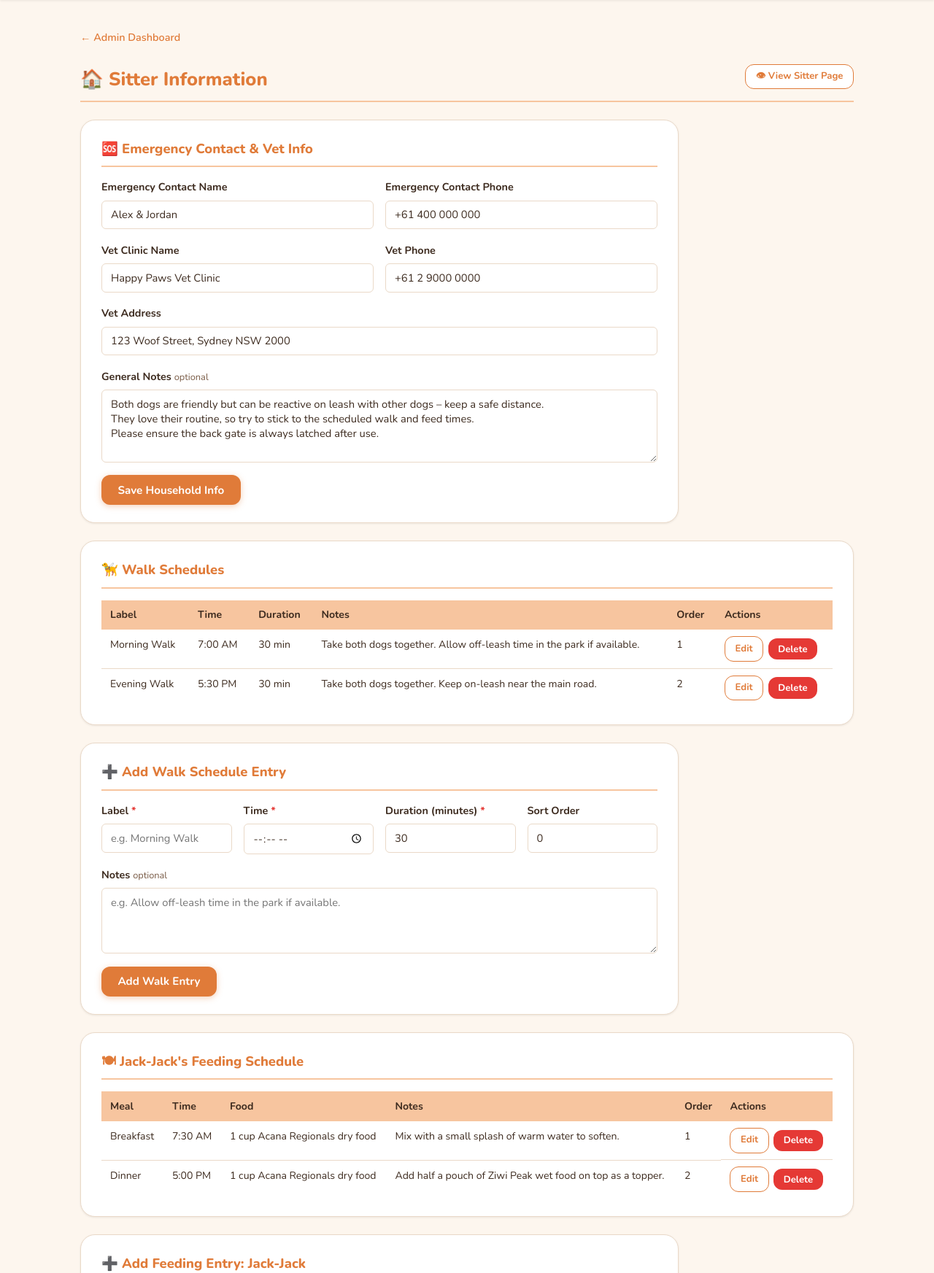
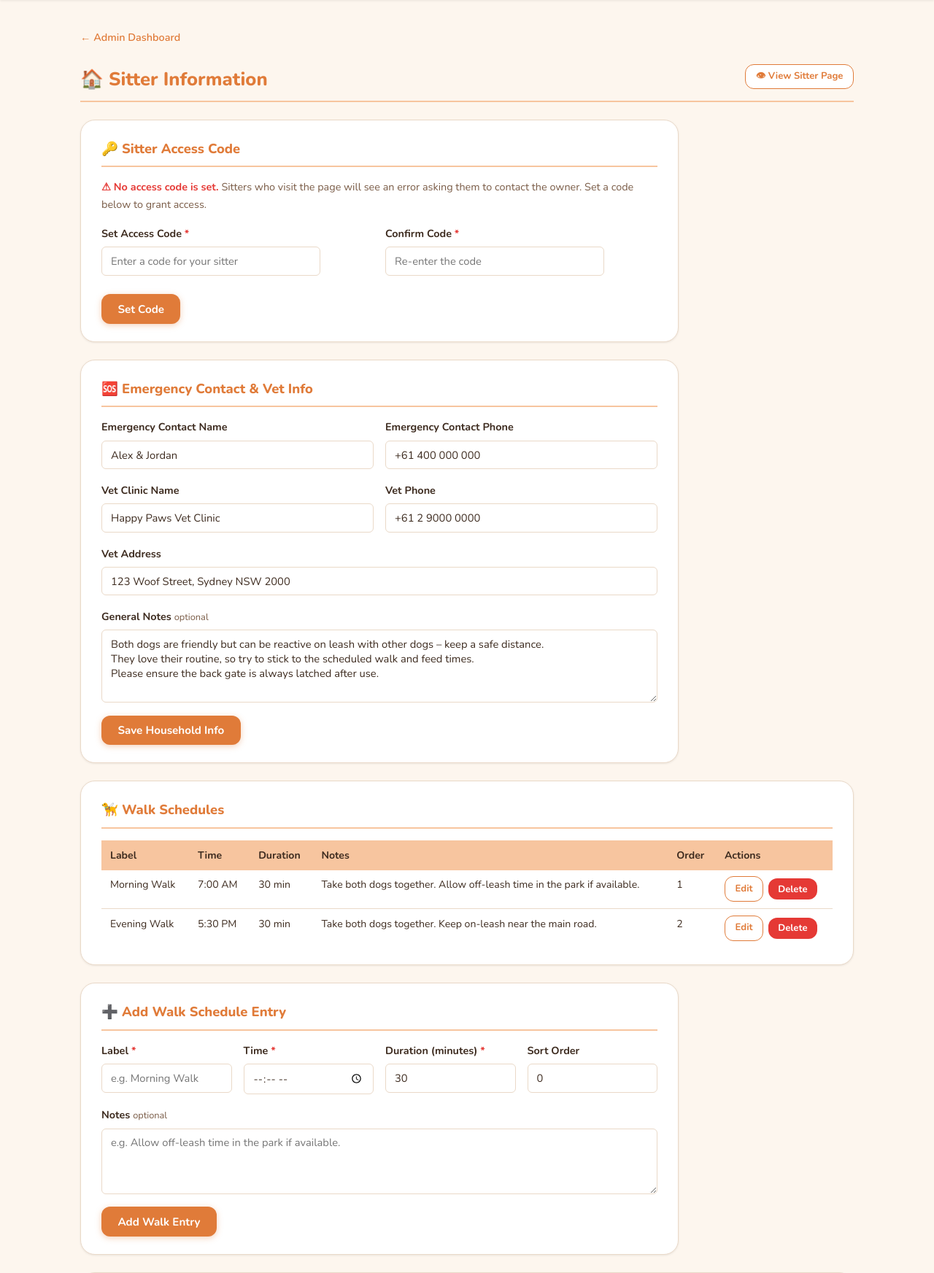
Before and after one commit to speedynoodle/noodles-pet-profile, a PHP site: page /admin/sitter_info.php in a window 1280 px wide. Shown: the part 101-1846 px from the top of the page at 73% size. Run offline with PHP 8.4, Linux system fonts and the light colour scheme; the visitor is signed in with stand-in values (Sample User, id 1); data comes from the database, SQL or seed files in the repository.

Commit message:
feat: protect Sitter Information page with owner-set access code
Agent-Logs-Url: https://github.com/speedynoodle/noodles-pet-profile/sessions/7ce67ddc-4cd2-4463-9137-426a7f49c812

Co-authored-by: speedynoodle <116410796+speedynoodle@users.noreply.github.com>

```diff
--- a/src/admin/sitter_info.php
+++ b/src/admin/sitter_info.php
@@ -48,6 +48,81 @@ require_once __DIR__ . '/../includes/header.php';
     <a href="/pages/sitter.php" class="btn btn--secondary btn--sm">👁 View Sitter Page</a>
 </div>
 
+<?php if (isset($_GET['code_saved'])): ?>
+    <div class="alert alert-success" style="margin-bottom:1.25rem">✔ Sitter access code updated successfully.</div>
+<?php elseif (isset($_GET['code_error'])): ?>
+    <div class="alert alert-error" style="margin-bottom:1.25rem">The codes did not match. Please try again.</div>
+<?php endif; ?>
+
+<!-- ======================================================
+     0. Sitter Access Code
+     ====================================================== -->
+<div class="admin-section admin-form-section">
+    <h2 class="section-heading">🔑 Sitter Access Code</h2>
+    <p style="font-size:.9rem;color:var(--color-text-muted);margin-bottom:1rem">
+        <?php if (!empty($householdInfo['sitter_access_code_hash'])): ?>
+            <span style="color:var(--color-success);font-weight:700">✔ An access code is currently set.</span>
+            Sitters must enter this code to view the sitter information page.
+        <?php else: ?>
+            <span style="color:var(--color-error);font-weight:700">⚠ No access code is set.</span>
+            Sitters who visit the page will see an error asking them to contact the owner. Set a code below to grant access.
+        <?php endif; ?>
+    </p>
+    <form method="post" action="/admin/sitter_access_code_save.php">
+        <input type="hidden" name="csrf_token" value="<?= htmlspecialchars(getCsrfToken()) ?>">
+        <div class="form-row">
+            <div class="form-group">
+                <label for="new_access_code" class="form-label">
+                    <?= !empty($householdInfo['sitter_access_code_hash']) ? 'New Access Code' : 'Set Access Code' ?>
+                    <span class="form-required">*</span>
+                </label>
+                <input
+                    type="password"
+                    id="new_access_code"
+                    name="new_access_code"
+                    class="form-input"
+                    required
+                    autocomplete="new-password"
+                    placeholder="Enter a code for your sitter"
+                    style="max-width:300px"
+                >
+            </div>
+            <div class="form-group">
+                <label for="confirm_access_code" class="form-label">
+                    Confirm Code <span class="form-required">*</span>
+                </label>
+                <input
+                    type="password"
+                    id="confirm_access_code"
+                    name="confirm_access_code"
+                    class="form-input"
+                    required
+                    autocomplete="new-password"
+                    placeholder="Re-enter the code"
+                    style="max-width:300px"
+                >
+            </div>
+        </div>
+        <div class="form-actions">
+            <button type="submit" class="btn btn--primary">
+                <?= !empty($householdInfo['sitter_access_code_hash']) ? 'Change Code' : 'Set Code' ?>
+            </button>
+        </div>
+    </form>
+    <?php if (!empty($householdInfo['sitter_access_code_hash'])): ?>
+    <form
+        method="post"
+        action="/admin/sitter_access_code_save.php"
+        onsubmit="return confirm('Are you sure? This will remove the access code and make the sitter page inaccessible until a new one is set.')"
+        style="margin-top:.75rem"
+    >
+        <input type="hidden" name="csrf_token" value="<?= htmlspecialchars(getCsrfToken()) ?>">
+        <input type="hidden" name="remove_code" value="1">
+        <button type="submit" class="btn btn--sm btn--danger">Remove Access Code</button>
+    </form>
+    <?php endif; ?>
+</div>
+
 <!-- ======================================================
      1. Household Info
      ====================================================== -->
@@ -55,7 +130,6 @@ require_once __DIR__ . '/../includes/header.php';
     <h2 class="section-heading">🆘 Emergency Contact &amp; Vet Info</h2>
     <form method="post" action="/admin/sitter_info_save.php">
         <input type="hidden" name="csrf_token" value="<?= htmlspecialchars(getCsrfToken()) ?>">
-
         <div class="form-row">
             <div class="form-group">
                 <label for="emergency_contact_name" class="form-label">Emergency Contact Name</label>
--- a/src/assets/css/style.css
+++ b/src/assets/css/style.css
@@ -521,9 +521,12 @@ a:hover { text-decoration: underline; }
     margin-bottom: .75rem;
 }
 
-.sitter-hero__edit {
-    display: inline-block;
-    margin-top: .25rem;
+.sitter-hero__actions {
+    display: flex;
+    gap: .6rem;
+    justify-content: center;
+    flex-wrap: wrap;
+    margin-top: .5rem;
 }
 
 /* ----- Sitter Cards Grid ----- */
--- a/src/config/session.php
+++ b/src/config/session.php
@@ -19,6 +19,14 @@ function isAdminLoggedIn(): bool
 }
 
 /**
+ * Returns true if a sitter is currently logged in via their access code.
+ */
+function isSitterLoggedIn(): bool
+{
+    return !empty($_SESSION['sitter_logged_in']) && $_SESSION['sitter_logged_in'] === true;
+}
+
+/**
  * Returns a per-session CSRF token, generating one if it doesn't exist yet.
  */
 function getCsrfToken(): string
--- a/src/includes/header.php
+++ b/src/includes/header.php
@@ -33,8 +33,7 @@
                 <?php if (!isAdminLoggedIn()): ?>
                     <a href="/admin/login.php">Admin</a>
                 <?php endif; ?>
-            </nav>
-        </div>
+            </nav>        </div>
     </header>
     <main class="site-main">
         <div class="container">
--- a/src/includes/pet_model.php
+++ b/src/includes/pet_model.php
@@ -169,6 +169,23 @@ function saveHouseholdSitterInfo(array $data): void
         ':va'  => $data['vet_address'],
         ':gn'  => $data['general_notes'],
     ]);
+}
+
+/**
+ * Set (or update) the sitter access code hash for the household row.
+ * Pass null to remove the access code (making the sitter page publicly accessible again).
+ */
+function saveSitterAccessCode(?string $hash): void
+{
+    $pdo  = getDbConnection();
+    // Ensure the row exists first
+    $pdo->exec(
+        'INSERT IGNORE INTO sitter_household_info (id) VALUES (1)'
+    );
+    $stmt = $pdo->prepare(
+        'UPDATE sitter_household_info SET sitter_access_code_hash = :hash WHERE id = 1'
+    );
+    $stmt->execute([':hash' => $hash]);
 }
 
 /**
```
Also changed, not shown: sql/migrations/add_sitter_access_code.sql (added, +7 -0 lines), src/admin/sitter_access_code_save.php (added, +48 -0 lines), src/pages/sitter.php (+21 -6 lines), src/pages/sitter_login.php (added, +85 -0 lines), src/pages/sitter_logout.php (added, +12 -0 lines), README.md.
